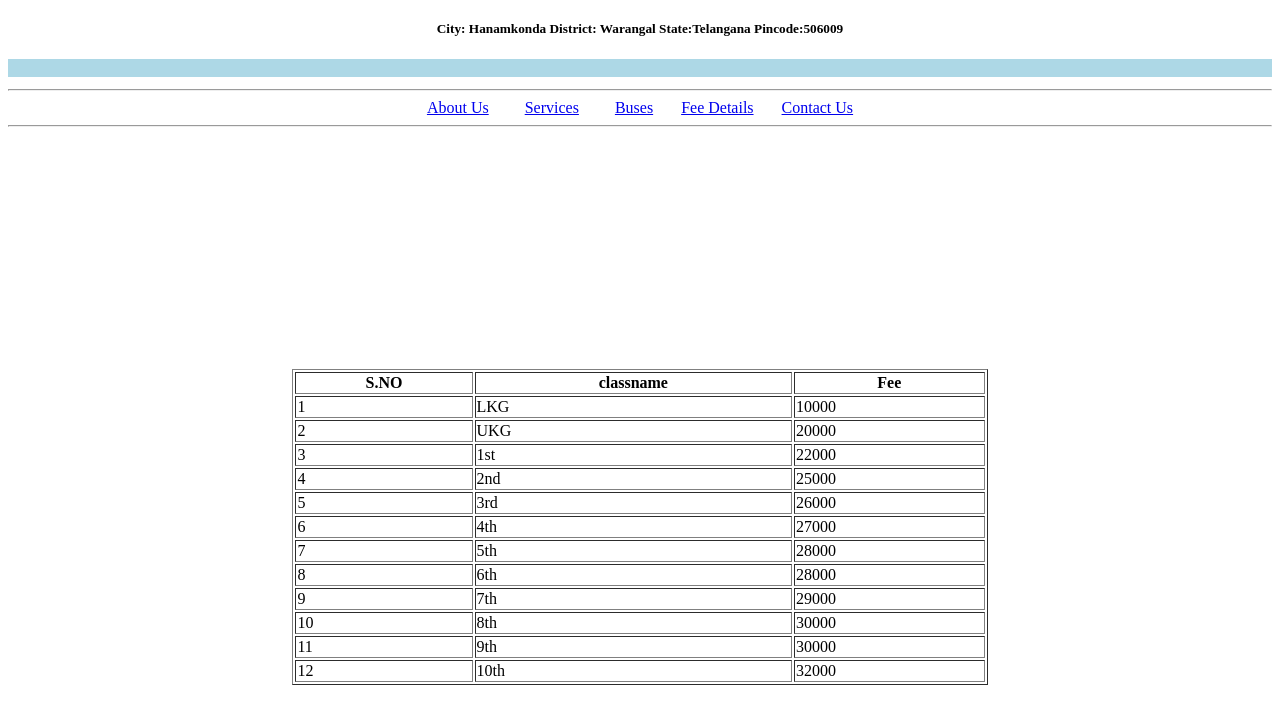
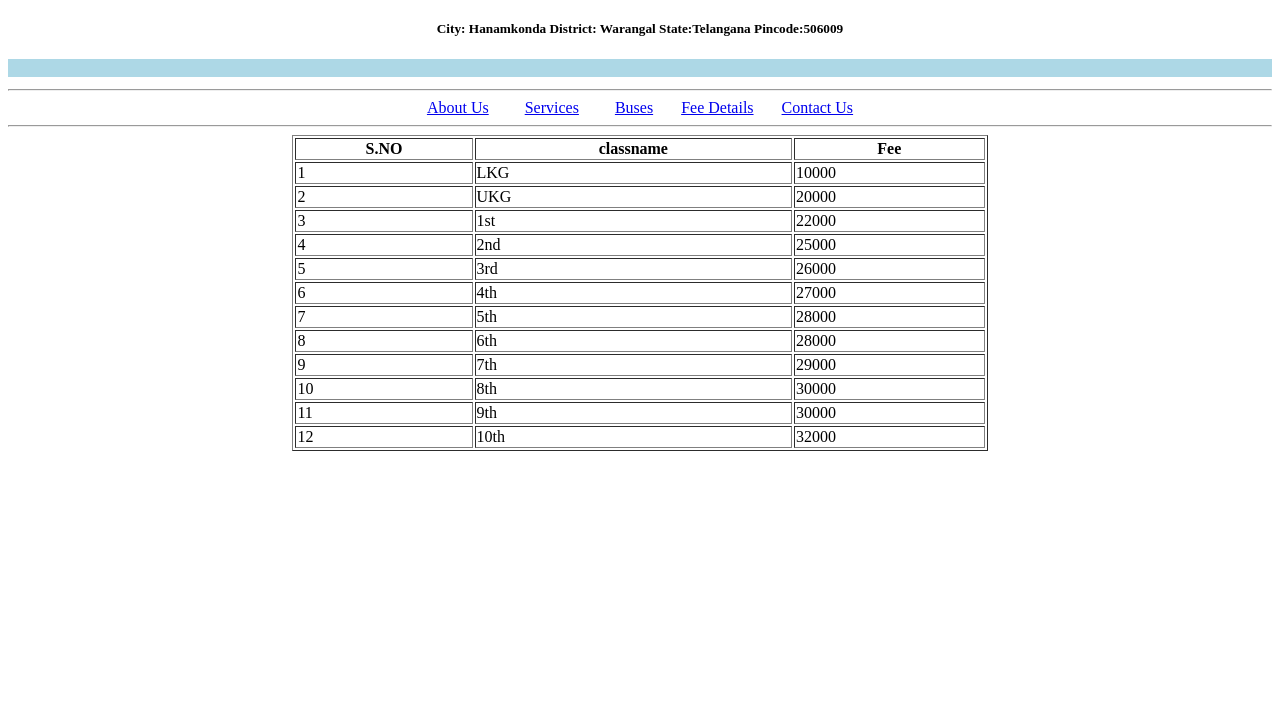
Before and after one commit to Vyshuperala77/SNS-HIGH-SCHOOL, a plain HTML site: page fee.html in a window 1280 px wide. Shown: the part 60-784 px from the top of the page. Drawn offline with Linux system fonts and the light colour scheme.

Commit message:
Update fee.html

```diff
--- a/fee.html
+++ b/fee.html
@@ -27,20 +27,20 @@
         <hr>
                 <table border="1" width=55%>
 
-             <tr>       <th>S.NO</th>          <th>classname</th>  <th>Fee</th> </tr> <br>
+             <tr>       <th>S.NO</th>          <th>classname</th>  <th>Fee</th> </tr>
 
-             <tr>       <td>1</td>             <td>LKG</td>          <td>10000</td> </tr> <br>
-             <tr>       <td>2</td>             <td>UKG</td>           <td>20000</td> </tr> <br>
-             <tr>       <td>3</td>             <td>1st</td>           <td>22000</td> </tr> <br>
-             <tr>       <td>4</td>             <td>2nd</td>            <td>25000</td> </tr> <br>
-             <tr>       <td>5</td>             <td>3rd</td>           <td>26000</td> </tr> <br>
-             <tr>       <td>6</td>             <td>4th</td>            <td>27000</td> </tr> <br>
-             <tr>       <td>7</td>             <td>5th</td>           <td>28000</td> </tr> <br>
-             <tr>       <td>8</td>             <td>6th</td>            <td>28000</td> </tr> <br>
-             <tr>       <td>9</td>             <td>7th</td>            <td>29000</td> </tr> <br>
-             <tr>       <td>10</td>             <td>8th</td>            <td>30000</td> </tr> <br>
-             <tr>       <td>11</td>             <td>9th</td>            <td>30000</td> </tr> <br>
-             <tr>       <td>12</td>             <td>10th</td>            <td>32000</td> </tr> <br>
+             <tr>       <td>1</td>             <td>LKG</td>          <td>10000</td> </tr>
+             <tr>       <td>2</td>             <td>UKG</td>           <td>20000</td> </tr>
+             <tr>       <td>3</td>             <td>1st</td>           <td>22000</td> </tr>
+             <tr>       <td>4</td>             <td>2nd</td>            <td>25000</td> </tr>
+             <tr>       <td>5</td>             <td>3rd</td>           <td>26000</td> </tr>
+             <tr>       <td>6</td>             <td>4th</td>            <td>27000</td> </tr>
+             <tr>       <td>7</td>             <td>5th</td>           <td>28000</td> </tr>
+             <tr>       <td>8</td>             <td>6th</td>            <td>28000</td> </tr>
+             <tr>       <td>9</td>             <td>7th</td>            <td>29000</td> </tr>
+             <tr>       <td>10</td>             <td>8th</td>            <td>30000</td> </tr>
+             <tr>       <td>11</td>             <td>9th</td>            <td>30000</td> </tr>
+             <tr>       <td>12</td>             <td>10th</td>            <td>32000</td> </tr>
             </table>
        </center>
 
```
